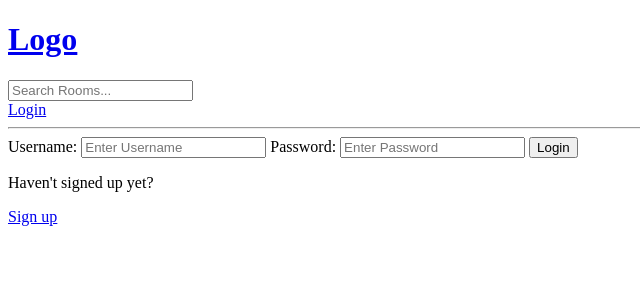
After one commit to kiptooRuttoh/studybud, a Django app: page /login/ in a window 1280 px wide. The commit adds this page. Shown: the top 300 px of the page, without its empty margins (0-640 px from the left). Run offline with Django 5.2, Linux system fonts and the light colour scheme.

Commit message:
Added user login and authentication and chatroom

```diff
--- /dev/null
+++ b/base/templates/base/login_register.html
@@ -0,0 +1,31 @@
+{% extends 'main.html' %}
+
+{%block content%}
+
+{% if page == 'login'%}
+<div>
+    <form method="POST" action="">
+        {% csrf_token %}
+        <label for="">Username:</label>
+        <input type="text" name="username"placeholder="Enter Username">
+
+        <label for="">Password:</label>
+        <input type="password" name="password"placeholder="Enter Password">
+
+        <input type="submit" value="Login"/>
+    </form>
+    <p>Haven't signed up yet?</p>
+    <a href="{%url 'register'%}">Sign up</a>
+</div>
+{%else%}
+<div>
+    <form method="POST" action="">
+        {% csrf_token %}
+           {{form.as_p}}
+        <input type="submit" value="Register"/>
+    </form>
+    <p>Already signed up?</p>
+    <a href="{%url 'login'%}">Login</a>
+</div>
+{%endif%}
+{%endblock content%}
--- a/base/templates/base/room.html
+++ b/base/templates/base/room.html
@@ -1,4 +1,9 @@
 {%extends 'main.html'%}
 {%block content%}
 <h1>{{room.name}}</h1>
+<p>{{room.description}}</p>
+<div class="comment-wrapper">
+    <h3>Conversation</h3>
+    <hr>
+</div>
 {%endblock%}
--- a/base/urls.py
+++ b/base/urls.py
@@ -2,8 +2,12 @@ from django.urls import path
 from . import views
 
 urlpatterns=[
+    path('login/',views.loginPage,name="login"),
+    path('logout/',views.logoutUser,name="logout"),
+    path('register/',views.registerPage,name="register"),
     path('',views.home,name="home"),
     path('room/<str:pk>/',views.room,name="room"),
     path('create-room/',views.createRoom,name="create-room"),
-    path('update-room/<str:pk>/',views.updateRoom,name="update-room")
+    path('update-room/<str:pk>/',views.updateRoom,name="update-room"),
+    path('delete-room/<str:pk>/',views.deleteRoom,name="delete-room")
 ]
--- a/base/views.py
+++ b/base/views.py
@@ -1,14 +1,70 @@
 from django.shortcuts import render,redirect
-from .models import Room
+from django.db.models import Q
+from django.http import HttpResponse
+from django.contrib.auth.models import User
+from django.contrib.auth import authenticate,login,logout
+from django.contrib.auth.decorators import login_required
+from .models import Room,Topic
 from .forms import RoomForm
+from django.contrib import messages
+from django.contrib.auth.forms import UserCreationForm
 
 # Create your views here.
+def loginPage(request):
+    page='login'
+    if request.user.is_authenticated:
+        return redirect('home')
+
+    if request.method=='POST':
+        username=request.POST.get('username').lower()
+        password=request.POST.get('password')
+
+        try:
+            user=User.objects.get(username=username)
+        except:
+            messages.error(request,"User does not exist")
+        user=authenticate(request,username=username,password=password)
+
+        if user is not None:
+            login(request,user)
+            return redirect('home')
+        else:
+            messages.error(request,"Username/password does not exist!")
+    context={'page':page}
+    return render(request,'base/login_register.html',context)
+
+def logoutUser(request):
+    logout(request)
+    return redirect('home')
+
+def registerPage(request):
+    form=UserCreationForm()
+
+    if request.method=='POST':
+        form=UserCreationForm(request.POST)
+        if form.is_valid():
+            user=form.save(commit=False)
+            user.username=user.username.lower()
+            user.save()
+            login(request,user)
+            return redirect('home')
+        else:
+            messages.error(request,'An error occured during registration. Please try again!')
+    return render(request,'base/login_register.html',{'form':form})
 
 
 def home(request):
     # rooms=Room.objects.all()
-    rooms = Room.objects.select_related('host', 'topic').all()
-    context={'rooms':rooms}
+    q=request.GET.get('q')  if request.GET.get('q') != None else ''
+    rooms = Room.objects.filter(
+        Q(topic__name__icontains=q)|
+        Q(name__icontains=q)|
+        Q(description__icontains=q)
+        )
+
+    topics=Topic.objects.all()
+
+    context={'rooms':rooms,'topics':topics}
     return render(request,'base/home.html',context)
 
 def room(request,pk):
@@ -16,6 +72,7 @@ def room(request,pk):
     context={'room':room}
     return render(request,'base/room.html',context)
 
+@login_required(login_url='login')
 def createRoom(request):
     form=RoomForm()
     if request.method=='POST':
@@ -26,9 +83,13 @@ def createRoom(request):
     context={'form':form}
     return render(request,'base/room_form.html',context)
 
+@login_required(login_url='login')
 def updateRoom(request,pk):
     room=Room.objects.get(id=pk)
     form=RoomForm(instance=room)
+
+    if request.user != room.host:
+        return HttpResponse("Not allowed.")
 
     if request.method=='POST':
         form=RoomForm(request.POST,instance=room)
@@ -37,3 +98,14 @@ def updateRoom(request,pk):
             return redirect('home')
     context={'form':form}
     return render(request,'base/room_form.html',context)
+
+@login_required(login_url='login')
+def deleteRoom(request,pk):
+     room=Room.objects.get(id=pk)
+
+     if request.user != room.host:
+         return HttpResponse("Not allowed!")
+     if request.method=='POST':
+         room.delete()
+         return redirect('home')
+     return render(request,'base/delete.html',{'obj':room})
--- a/templates/main.html
+++ b/templates/main.html
@@ -7,6 +7,13 @@
 </head>
 <body>
     {%include 'navbar.html'%}
+    {% if messages %}
+<ul class="messages">
+    {% for message in messages %}
+    <li>{{ message }}</li>
+    {% endfor %}
+</ul>
+{% endif %}
      {% block content %}
 
      {% endblock %}
--- a/templates/navbar.html
+++ b/templates/navbar.html
@@ -2,4 +2,13 @@
     <h1>Logo</h1>
 </a>
 
+<form action="{%url 'home'%}" method="GET">
+    <input type="text" name="q"placeholder="Search Rooms..."/>
+</form>
+
+{%if request.user.is_authenticated%}
+<a href="{%url 'logout'%}">Logout</a>
+{%else%}
+<a href="{%url 'login'%}">Login</a>
+{%endif%}
 <hr>
```
Also changed, not shown: base/templates/base/delete.html (added, +12 -0 lines), base/templates/base/home.html (+26 -2 lines), db.sqlite3.
